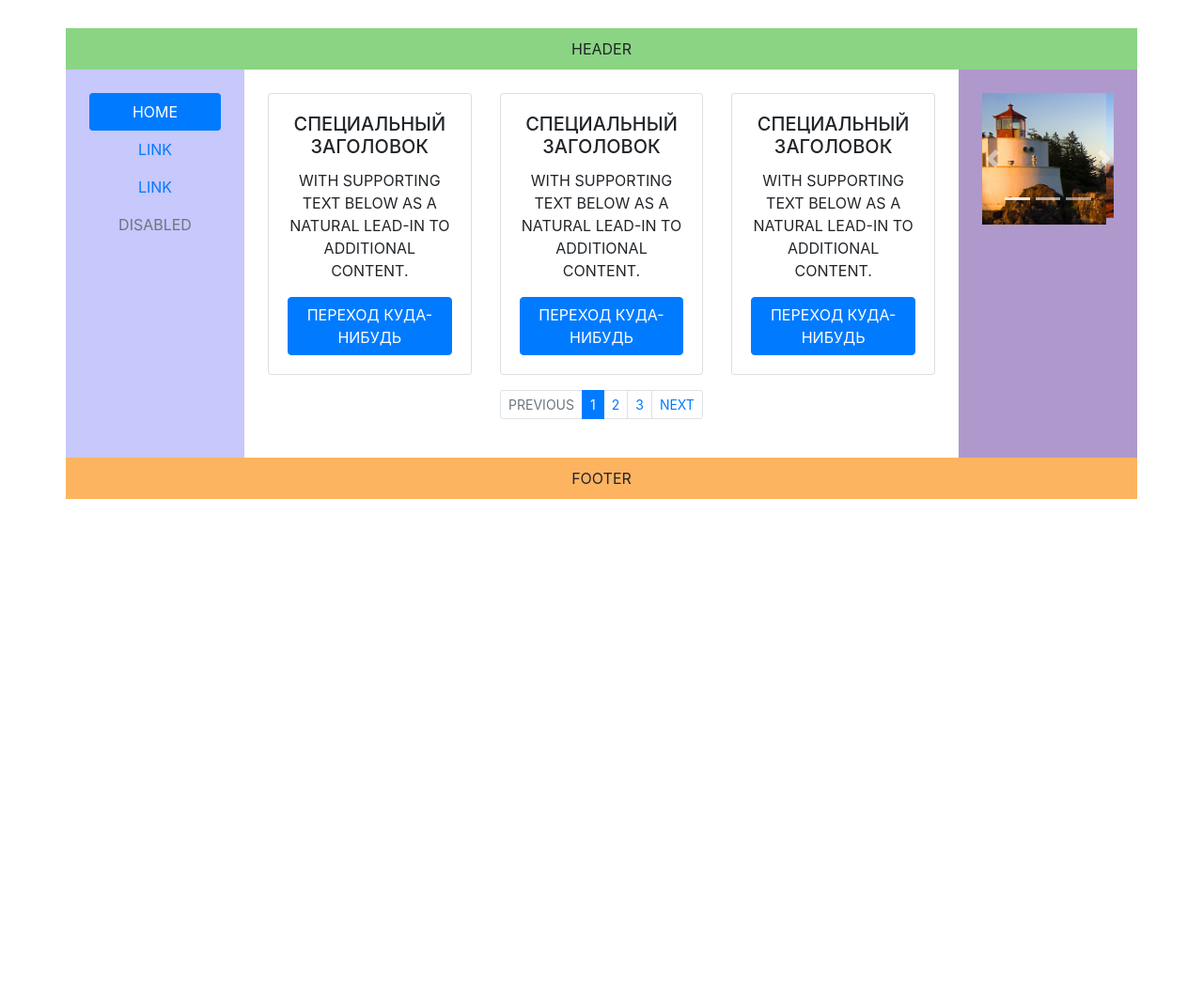
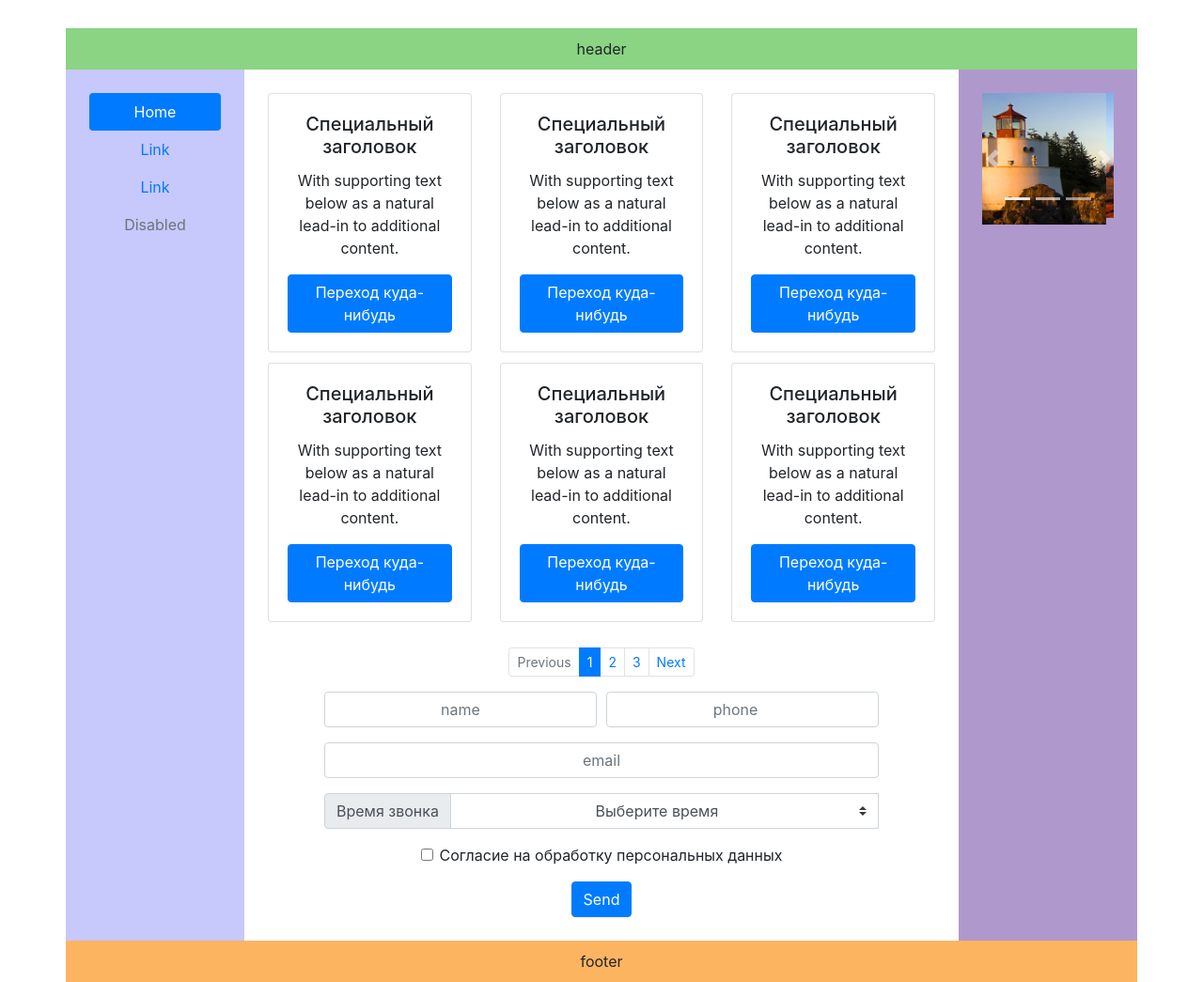
Before and after one commit to Ilyaisname/bootstrap, a plain HTML site: page index.html in a window 1280 px wide. Shown: the whole page at 94% size. Before the commit the page ends 800 px from the top, so only its background shows below. Drawn offline with nearby package versions, Linux system fonts and the light colour scheme.

Commit message:
form create

```diff
--- a/index.html
+++ b/index.html
@@ -31,9 +31,10 @@
           </li>
         </ul>
       </div>
+
       <div class="content col-lg-8 order-lg-2 col-md-8 order-md-2 order-sm-1 order-1">
         <div class="row">
-          <div class="col-12 col-sm-6 col-md-6 col-lg-4">
+          <div class="col-12 col-sm-6 col-md-6 col-lg-4 p-b-1">
             <div class="card">
               <div class="card-body">
                 <h5 class="card-title">Специальный заголовок</h5>
@@ -43,7 +44,7 @@
             </div>
           </div>
 
-          <div class="col-12 col-sm-6 col-md-6 col-lg-4">
+          <div class="col-12 col-sm-6 col-md-6 col-lg-4 product">
             <div class="card">
               <div class="card-body">
                 <h5 class="card-title">Специальный заголовок</h5>
@@ -53,7 +54,38 @@
             </div>
           </div>
 
-          <div class="col-12 col-sm-6 col-md-6 col-lg-4">
+          <div class="col-12 col-sm-6 col-md-6 col-lg-4 product">
+            <div class="card">
+              <div class="card-body">
+                <h5 class="card-title">Специальный заголовок</h5>
+                <p class="card-text">With supporting text below as a natural lead-in to additional content.</p>
+                <a href="#" class="btn btn-primary">Переход куда-нибудь</a>
+              </div>
+            </div>
+          </div>
+
+
+          <div class="col-12 col-sm-6 col-md-6 col-lg-4 product">
+            <div class="card">
+              <div class="card-body">
+                <h5 class="card-title">Специальный заголовок</h5>
+                <p class="card-text">With supporting text below as a natural lead-in to additional content.</p>
+                <a href="#" class="btn btn-primary">Переход куда-нибудь</a>
+              </div>
+            </div>
+          </div>
+
+          <div class="col-12 col-sm-6 col-md-6 col-lg-4 product">
+            <div class="card">
+              <div class="card-body">
+                <h5 class="card-title">Специальный заголовок</h5>
+                <p class="card-text">With supporting text below as a natural lead-in to additional content.</p>
+                <a href="#" class="btn btn-primary">Переход куда-нибудь</a>
+              </div>
+            </div>
+          </div>
+
+          <div class="col-12 col-sm-6 col-md-6 col-lg-4 product">
             <div class="card">
               <div class="card-body">
                 <h5 class="card-title">Специальный заголовок</h5>
@@ -63,6 +95,7 @@
             </div>
           </div>
         </div>
+
         <div class="row">
           <div class="col-12 page-nav">
             <nav aria-label="home-page">
@@ -80,6 +113,66 @@
             </nav>
           </div>
         </div>
+
+        <form class="needs-validation" novalidate>
+          <div class="form-row justify-content-center">
+
+              <div class="col-5 mb-3">
+                <input type="text" class="form-control" id="validationCustom01" placeholder="name" required>
+                  <div class="valid-feedback">
+                    good name!
+                  </div>
+                  <div class="invalid-feedback">
+                    bad value!!!
+                  </div>
+              </div>
+              <div class="col-5 mb-3">
+                <input type="number" class="form-control" id="validationCustom02" placeholder="phone" required>
+                  <div class="valid-feedback">
+                    nice phone num!
+                  </div>
+                  <div class="invalid-feedback">
+                    please enter your phone num!
+                  </div>
+              </div>
+
+            <div class="form-group col-10">
+              <input type="email" class="form-control" placeholder="email" required>
+              <div class="valid-feedback">
+                good email address!
+              </div>
+              <div class="invalid-feedback">
+                please enter your email
+              </div>
+            </div>
+
+            <div class="col-10 mb-3">
+              <div class="input-group">
+                <div class="input-group-prepend">
+                  <span class="input-group-text" id="inputGroupPrepend3">Время звонка</span>
+                </div>
+                <select class="custom-select" required>
+                  <option value="">Выберите время</option>
+                  <option value="1">10.00-11.00</option>
+                  <option value="2">11.00-12.00</option>
+                  <option value="3">12.00-13.00</option>
+                </select>
+                <div class="invalid-feedback">Вы не выбрали время</div>
+              </div>
+            </div>
+
+            <div class="form-check mb-3">
+              <input class="form-check-input" type="checkbox" value="" id="invalidCheck" required>
+              <label class="form-check-label" for="invalidCheck">
+                Согласие на обработку персональных данных
+              </label>
+              <div class="invalid-feedback">
+                поставьте флажок чтобы идти дальше.
+              </div>
+            </div>
+          </div>
+          <button class="btn btn-primary" type="submit">Send</button>
+        </form>
       </div>
 
       <div class="sidebar-right order-lg-3 col-lg-2 col-md-12 order-sm-3 order-3">
@@ -116,7 +209,7 @@
     </div>
   </div>
 
-
+  <script src="main.js"></script>
   <script src="https://code.jquery.com/jquery-3.4.1.slim.min.js" integrity="sha384-J6qa4849blE2+poT4WnyKhv5vZF5SrPo0iEjwBvKU7imGFAV0wwj1yYfoRSJoZ+n" crossorigin="anonymous"></script>
   <script src="https://cdn.jsdelivr.net/npm/popper.js@1.16.0/dist/umd/popper.min.js" integrity="sha384-Q6E9RHvbIyZFJoft+2mJbHaEWldlvI9IOYy5n3zV9zzTtmI3UksdQRVvoxMfooAo" crossorigin="anonymous"></script>
   <script src="https://stackpath.bootstrapcdn.com/bootstrap/4.4.1/js/bootstrap.min.js" integrity="sha384-wfSDF2E50Y2D1uUdj0O3uMBJnjuUD4Ih7YwaYd1iqfktj0Uod8GCExl3Og8ifwB6" crossorigin="anonymous"></script>
--- a/main.css
+++ b/main.css
@@ -1,5 +1,4 @@
 * {
-  text-transform: uppercase;
   text-align: center;
 }
 
@@ -33,3 +32,7 @@
 .page-nav {
   padding-top: 1rem;
 }
+
+.product {
+  padding-bottom: .7rem;
+}
--- /dev/null
+++ b/main.js
@@ -0,0 +1,19 @@
+
+// Example starter JavaScript for disabling form submissions if there are invalid fields
+(function() {
+  'use strict';
+  window.addEventListener('load', function() {
+    // Fetch all the forms we want to apply custom Bootstrap validation styles to
+    var forms = document.getElementsByClassName('needs-validation');
+    // Loop over them and prevent submission
+    var validation = Array.prototype.filter.call(forms, function(form) {
+      form.addEventListener('submit', function(event) {
+        if (form.checkValidity() === false) {
+          event.preventDefault();
+          event.stopPropagation();
+        }
+        form.classList.add('was-validated');
+      }, false);
+    });
+  }, false);
+})();
```
